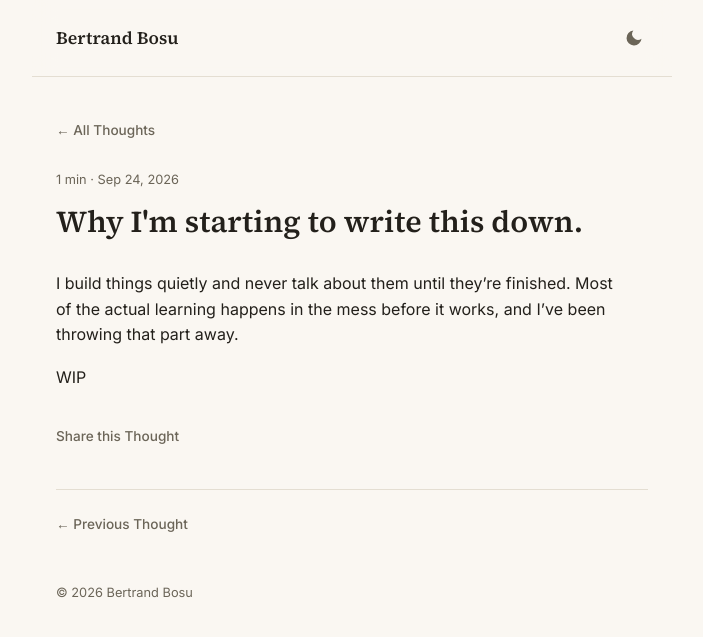
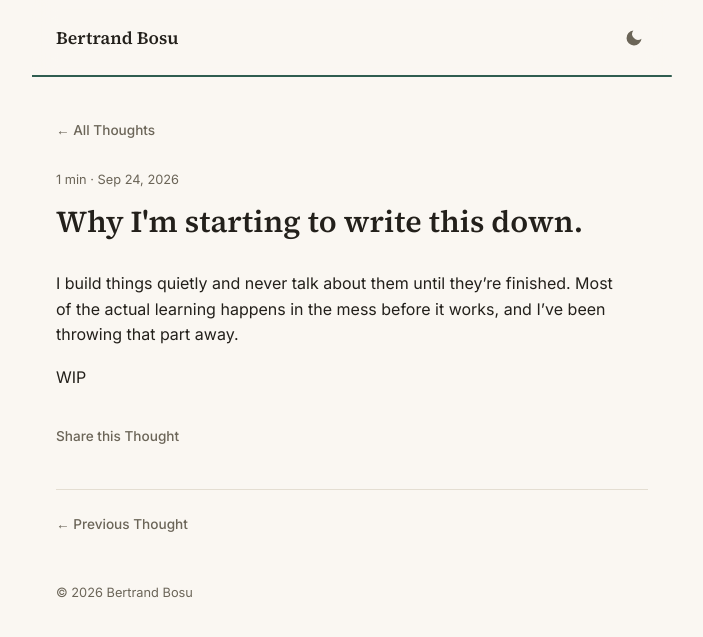
Before and after one commit to Bertqrt/bertrandbosu-blog1, a Jekyll site: the page built from _posts/2026-09-24-why-im-starting-to-write-this-down.md, in a window 1280 px wide. Shown: the top 637 px of the page, without its empty margins (288-991 px from the left). Built offline with Jekyll 4.4.1, drawn with Linux system fonts in a browser that asks for light colours; comment, search, counter and statistics services are not loaded.

Commit message:
Add reading progress bar to post pages
A thin accent-colored bar along the bottom edge of the sticky header
fills as the reader moves through the post content.

Co-Authored-By: Claude Opus 5.5 <noreply@anthropic.com>
Claude-Session: https://claude.ai/code/session_01BiMSynChDcLAHbsxCM5TBt

```diff
--- a/_layouts/default.html
+++ b/_layouts/default.html
@@ -37,6 +37,12 @@
           <path d="M21 12.79A9 9 0 1111.21 3a7 7 0 009.79 9.79z"/>
         </svg>
       </button>
+
+      {% if page.layout == 'post' %}
+      <div class="reading-progress" aria-hidden="true">
+        <span class="reading-progress-bar"></span>
+      </div>
+      {% endif %}
     </header>
 
     <main>
--- a/_layouts/post.html
+++ b/_layouts/post.html
@@ -46,4 +46,35 @@ layout: default
       }
     });
   })();
+
+  (function () {
+    var bar = document.querySelector('.reading-progress-bar');
+    var content = document.querySelector('.post-content');
+    var header = document.querySelector('.site-header');
+    if (!bar || !content) return;
+    var ticking = false;
+
+    function update() {
+      ticking = false;
+      var scrollY = window.pageYOffset || document.documentElement.scrollTop || 0;
+      var rect = content.getBoundingClientRect();
+      var top = rect.top + scrollY - (header ? header.offsetHeight : 0);
+      var end = rect.bottom + scrollY - window.innerHeight;
+      var progress = end <= top ? 1 : (scrollY - top) / (end - top);
+      progress = Math.min(1, Math.max(0, progress));
+      bar.style.transform = 'scaleX(' + progress + ')';
+    }
+
+    function requestUpdate() {
+      if (!ticking) {
+        ticking = true;
+        window.requestAnimationFrame(update);
+      }
+    }
+
+    window.addEventListener('scroll', requestUpdate, { passive: true });
+    window.addEventListener('resize', requestUpdate);
+    window.addEventListener('load', requestUpdate);
+    update();
+  })();
 </script>
--- a/assets/css/style.css
+++ b/assets/css/style.css
@@ -96,6 +96,29 @@ a { color: inherit; text-decoration: none; }
 }
 
 .theme-toggle svg { width: 20px; height: 20px; }
+
+.reading-progress {
+  position: absolute;
+  left: 0;
+  right: 0;
+  bottom: -1px;
+  height: 2px;
+  pointer-events: none;
+}
+
+.reading-progress-bar {
+  display: block;
+  height: 100%;
+  background: var(--accent);
+  border-radius: 0 2px 2px 0;
+  transform: scaleX(0);
+  transform-origin: 0 50%;
+  transition: transform 0.1s linear;
+}
+
+@media (prefers-reduced-motion: reduce) {
+  .reading-progress-bar { transition: none; }
+}
 
 .theme-toggle .icon-sun { display: none; }
 [data-theme="dark"] .theme-toggle .icon-sun { display: block; }
```
